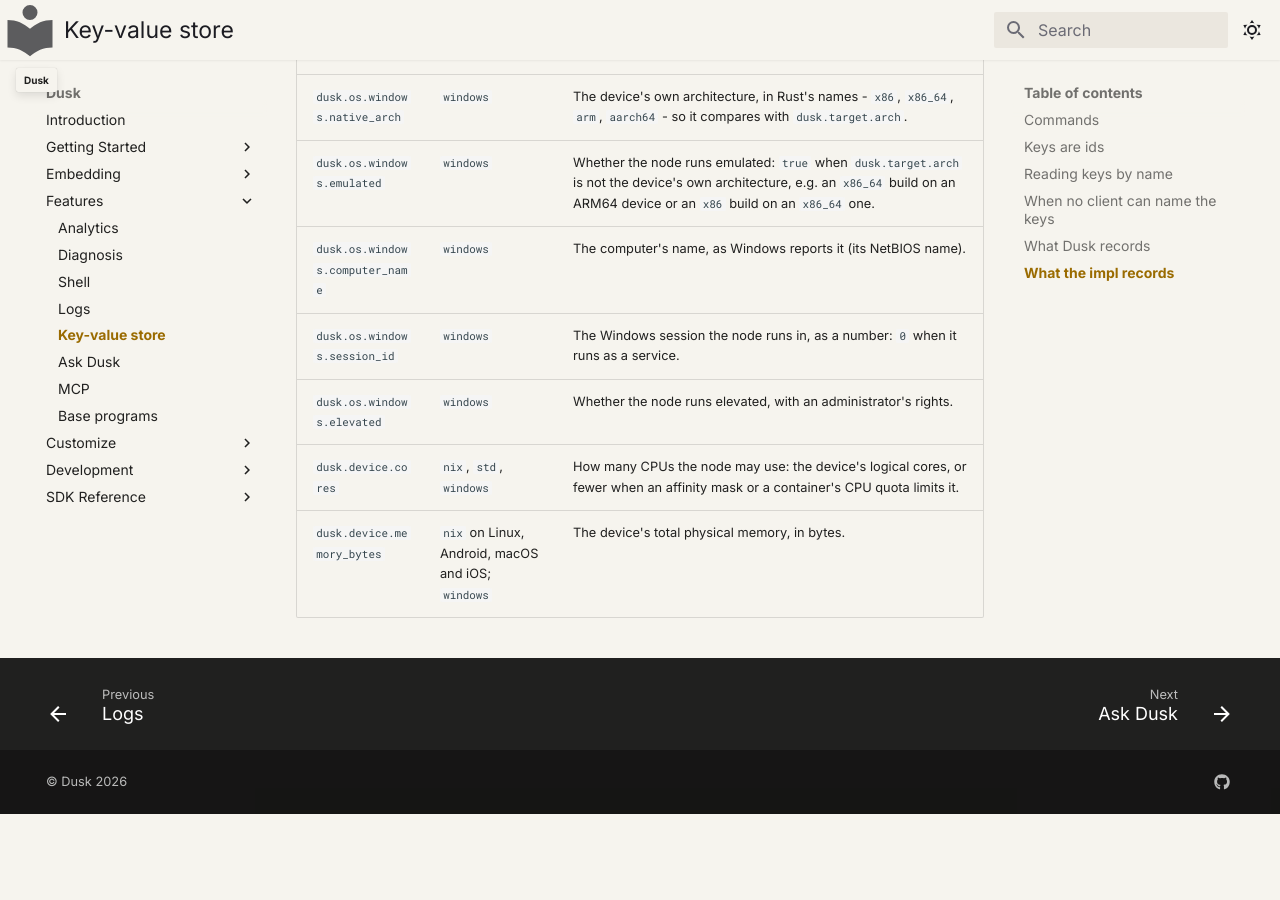
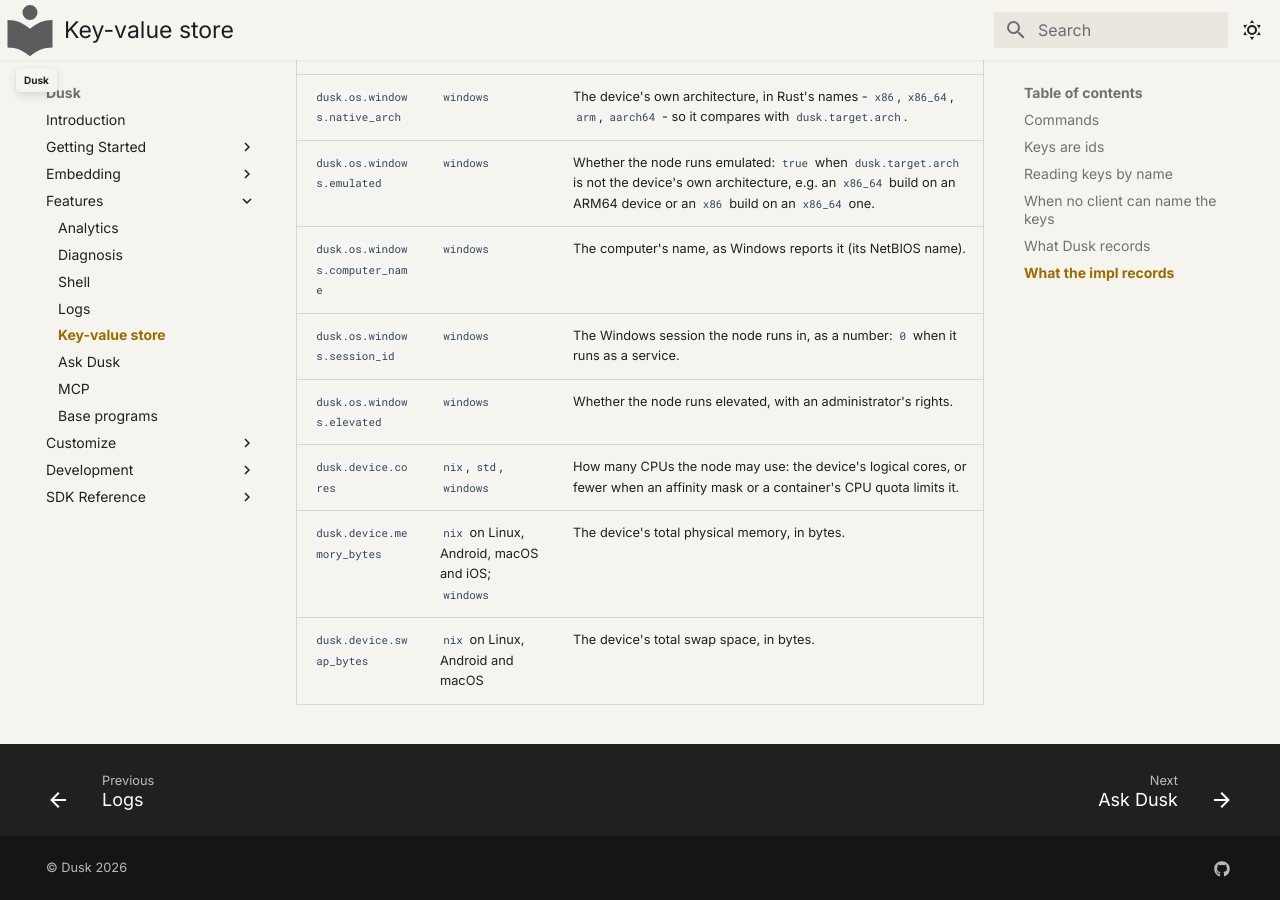
Before and after one commit to tomerze/dusk, an MkDocs documentation site: the page built from docs/docs/features/kvs.md, in a window 1280 px wide and 900 px high, scrolled down 7361 px. Built offline with MkDocs 1.6.1 and Material for MkDocs 9.7.7, drawn with Linux system fonts in a browser that asks for light colours; comment, search, counter and statistics services are not loaded; before the commit the page ends 8175 px from its top, so only the background shows below that.

Commit message:
Update docs for the device's total swap in the kvs
The impl table gains dusk.device.swap_bytes, the device's total swap space in bytes, written by the nix impl on Linux, Android and macOS.

```diff
--- a/docs/docs/features/kvs.md
+++ b/docs/docs/features/kvs.md
@@ -204,3 +204,4 @@
 | `dusk.os.windows.elevated` | `windows` | Whether the node runs elevated, with an administrator's rights. |
 | `dusk.device.cores` | `nix`, `std`, `windows` | How many CPUs the node may use: the device's logical cores, or fewer when an affinity mask or a container's CPU quota limits it. |
 | `dusk.device.memory_bytes` | `nix` on Linux, Android, macOS and iOS; `windows` | The device's total physical memory, in bytes. |
+| `dusk.device.swap_bytes` | `nix` on Linux, Android and macOS | The device's total swap space, in bytes. |
```
